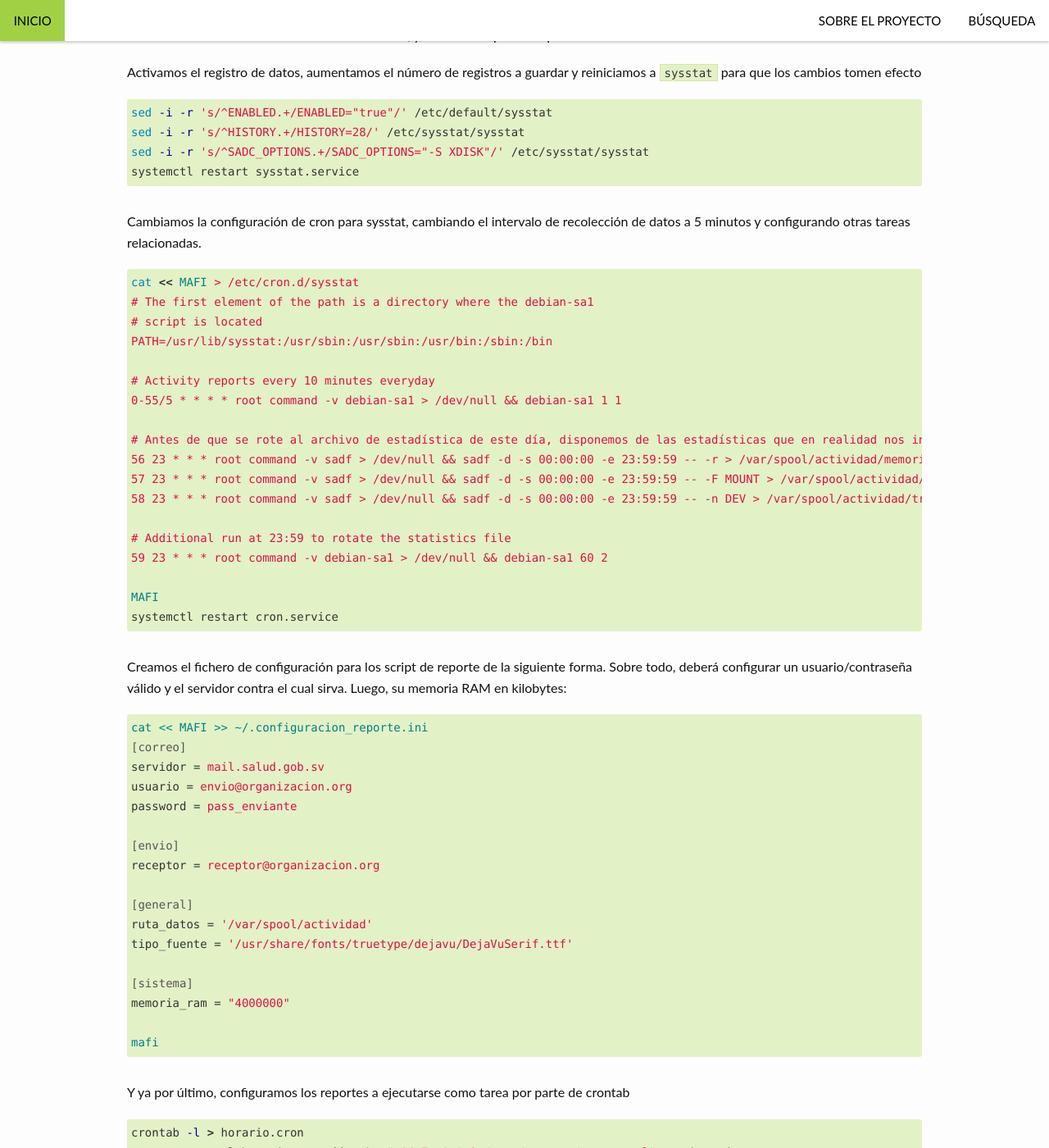
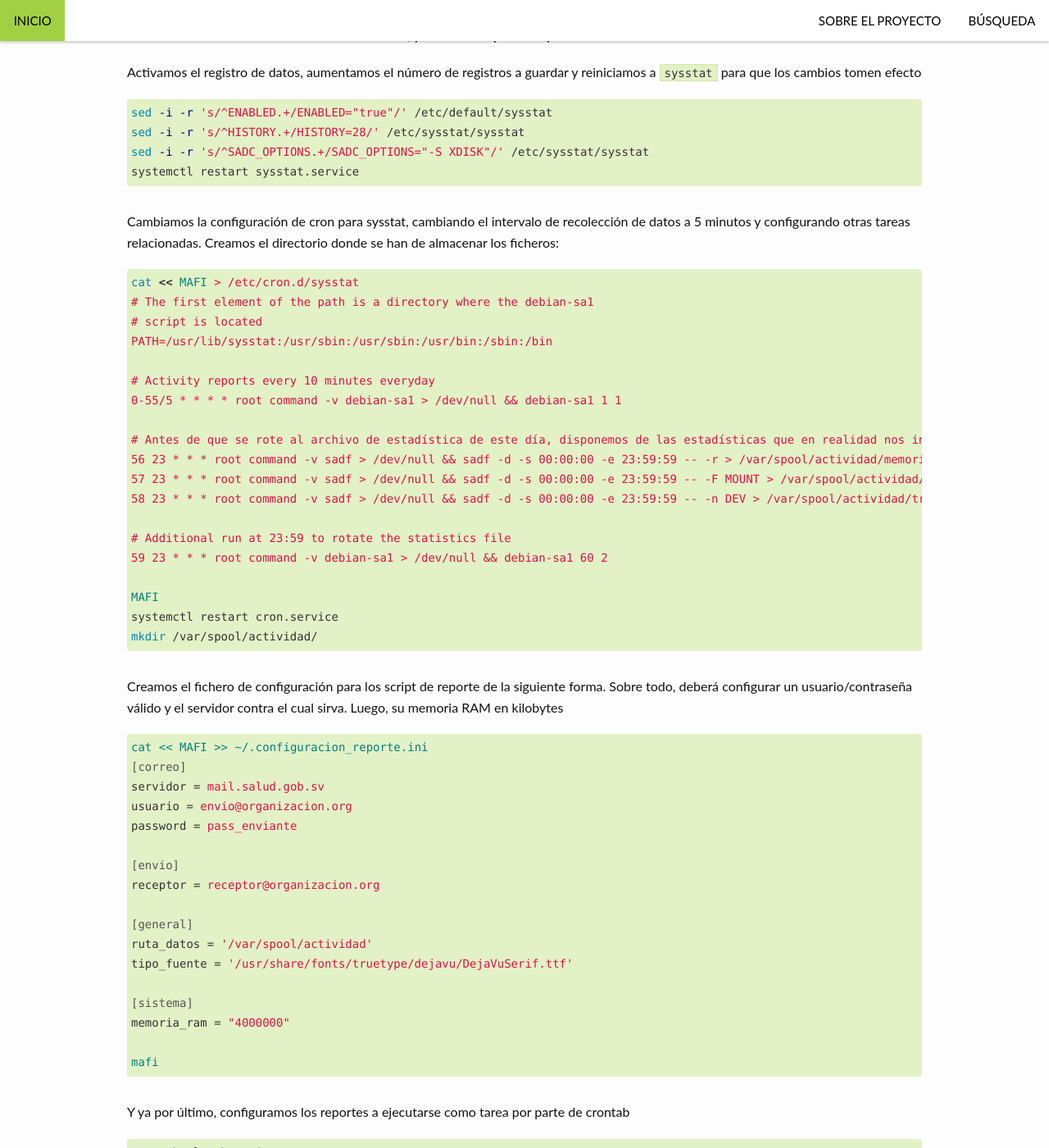
Before and after one commit to VTacius/firewall, a Jekyll site: the page built from _instalacion/reportes/index.md, in a window 1280 px wide and 1400 px high, scrolled down 2244 px. Shown: the whole window at 82% size. Built offline with Jekyll 4.4.1, drawn with Linux system fonts in a browser that asks for light colours; some of the changed text lies outside the part shown.

Commit message:
Resuelvo los problemas con la configuración de reporte

```diff
--- a/_instalacion/reportes/index.md
+++ b/_instalacion/reportes/index.md
@@ -70,15 +70,16 @@ sed -i -r 's/^SADC_OPTIONS.+/SADC_OPTIONS="-S XDISK"/' /etc/sysstat/sysstat
 systemctl restart sysstat.service
 {% endhighlight %}
 
-Cambiamos la configuración de cron para sysstat, cambiando el intervalo de recolección de datos a 5 minutos y configurando otras tareas relacionadas.
+Cambiamos la configuración de cron para sysstat, cambiando el intervalo de recolección de datos a 5 minutos y configurando otras tareas relacionadas. Creamos el directorio donde se han de almacenar los ficheros:
 {% highlight bash %}
 cat << MAFI > /etc/cron.d/sysstat
 {% include_relative sysstat.md %}
 MAFI
 systemctl restart cron.service
+mkdir /var/spool/actividad/
 {% endhighlight %}
 
-Creamos el fichero de configuración para los script de reporte de la siguiente forma. Sobre todo, deberá configurar un usuario/contraseña válido y el servidor contra el cual sirva. Luego, su memoria RAM en kilobytes:
+Creamos el fichero de configuración para los script de reporte de la siguiente forma. Sobre todo, deberá configurar un usuario/contraseña válido y el servidor contra el cual sirva. Luego, su memoria RAM en kilobytes
 {% highlight ini %}
 cat << MAFI >> ~/.configuracion_reporte.ini
 {% include_relative configuracion_reporte.md %}
```
Also changed, not shown: other parts of _instalacion/reportes/index.md (+2 -2 lines).
